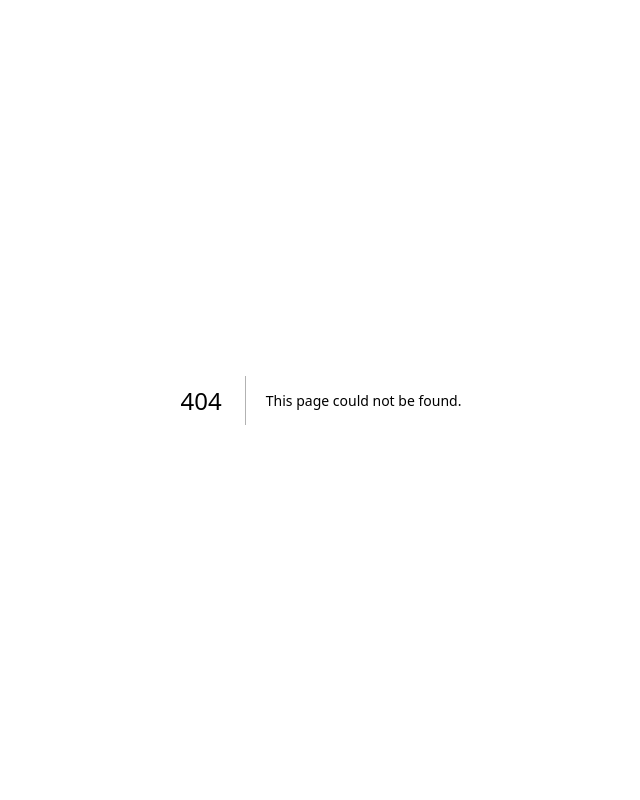
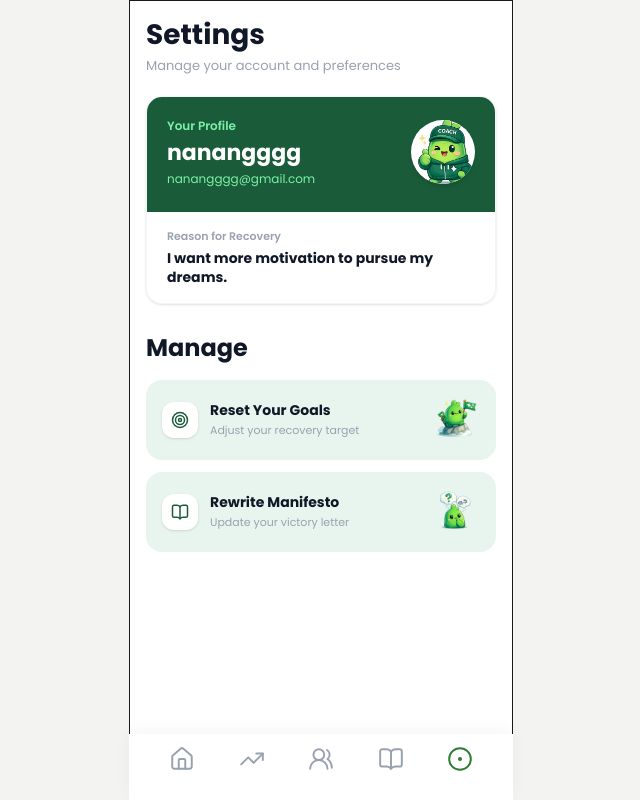
Before and after one commit to Pulih-app/frontend, a Next.js app: page /profile in a window 1280 px wide. Before the commit this address had no page. Shown: the whole page, without its empty margins (319-959 px from the left). Built offline with nearby package versions, Linux system fonts and the light colour scheme.

Commit message:
feat: implement profile settings page with account management options

```diff
--- /dev/null
+++ b/app/profile/page.tsx
@@ -0,0 +1,112 @@
+"use client";
+
+import Image from "next/image";
+import { BookOpen, ChevronRight, CircleDot, Home, TrendingUp, UsersRound, Clock, Target } from "lucide-react";
+import BottomNavbar from "@/components/BottomNavbar";
+
+const navItems = [
+  { label: "Home", href: "/home", icon: Home },
+  { label: "Stats", href: "/stats", icon: TrendingUp },
+  { label: "Help", href: "/help", icon: UsersRound },
+  { label: "Learn", href: "/education", icon: BookOpen },
+  { label: "Profile", href: "/profile", icon: CircleDot },
+];
+
+const manageItems = [
+  {
+    icon: Target,
+    title: "Reset Your Goals",
+    description: "Adjust your recovery target",
+    mascot: "/assets/set-target.png",
+    href: "/onboarding/set-target",
+  },
+  {
+    icon: BookOpen,
+    title: "Rewrite Manifesto",
+    description: "Update your victory letter",
+    mascot: "/assets/set-victory-letter.png",
+    href: "/onboarding/set-target",
+  },
+];
+
+export default function ProfilePage() {
+  return (
+    <div className="flex flex-col min-h-screen bg-white max-w-sm mx-auto pb-10 border">
+      {/* ── Page title ────────────────────────────────────────────────────── */}
+      <div className="px-4 mt-4">
+        <h1 className="text-[28px] font-bold text-gray-900 leading-tight">Settings</h1>
+        <p className="text-[13px] text-gray-400 mt-1">Manage your account and preferences</p>
+      </div>
+
+      {/* ── Profile card ──────────────────────────────────────────────────── */}
+      <div className="px-4 mt-5">
+        <div className="rounded-2xl overflow-hidden shadow-sm border border-gray-100">
+          {/* Green top */}
+          <div className="bg-[#1a5c3a] px-5 pt-5 pb-6 flex items-center justify-between">
+            <div>
+              <p className="text-green-300 text-[12px] font-semibold mb-1">Your Profile</p>
+              <h2 className="text-white text-[22px] font-bold leading-tight">nanangggg</h2>
+              <p className="text-green-300 text-[12px] mt-1">nanangggg@gmail.com</p>
+            </div>
+            <div className="w-16 h-16 rounded-full bg-white overflow-hidden flex items-center justify-center shadow-md">
+              <Image
+                src="/assets/friendlyBilly.png"
+                alt="Avatar"
+                width={64}
+                height={64}
+                className="object-cover w-full h-full"
+              />
+            </div>
+          </div>
+
+          {/* White bottom — Alasan Pemulihan */}
+          <div className="bg-white px-5 py-4">
+            <p className="text-[11px] text-gray-400 font-semibold mb-1">Reason for Recovery</p>
+            <p className="text-[14px] font-bold text-gray-900 leading-snug">
+              I want more motivation to pursue my dreams.
+            </p>
+          </div>
+        </div>
+      </div>
+
+      {/* ── Manage ────────────────────────────────────────────────────────── */}
+      <div className="px-4 mt-7">
+        <h2 className="text-2xl font-bold text-gray-900 mb-4">Manage</h2>
+        <div className="space-y-3">
+          {manageItems.map((item) => {
+            const Icon = item.icon;
+            return (
+              <button
+                key={item.title}
+                className="w-full flex items-center gap-3 bg-[#e8f5ee] rounded-2xl px-4 py-4 text-left active:scale-[0.98] transition-all duration-150 relative overflow-hidden"
+              >
+                {/* Icon */}
+                <div className="w-9 h-9 shrink-0 rounded-xl bg-white flex items-center justify-center shadow-sm">
+                  <Icon size={18} className="text-[#1a5c3a]" />
+                </div>
+
+                {/* Text */}
+                <div className="flex-1 min-w-0">
+                  <p className="text-[14px] font-bold text-gray-900 leading-tight">{item.title}</p>
+                  <p className="text-[11px] text-gray-400 mt-0.5">{item.description}</p>
+                </div>
+
+                {/* Mascot */}
+                <div className="w-12 h-12 shrink-0">
+                  <Image
+                    src={item.mascot}
+                    alt={item.title}
+                    width={48}
+                    height={48}
+                    className="object-contain w-full h-full"
+                  />
+                </div>
+              </button>
+            );
+          })}
+        </div>
+      </div>
+      <BottomNavbar items={navItems} />
+    </div>
+  );
+}
```
